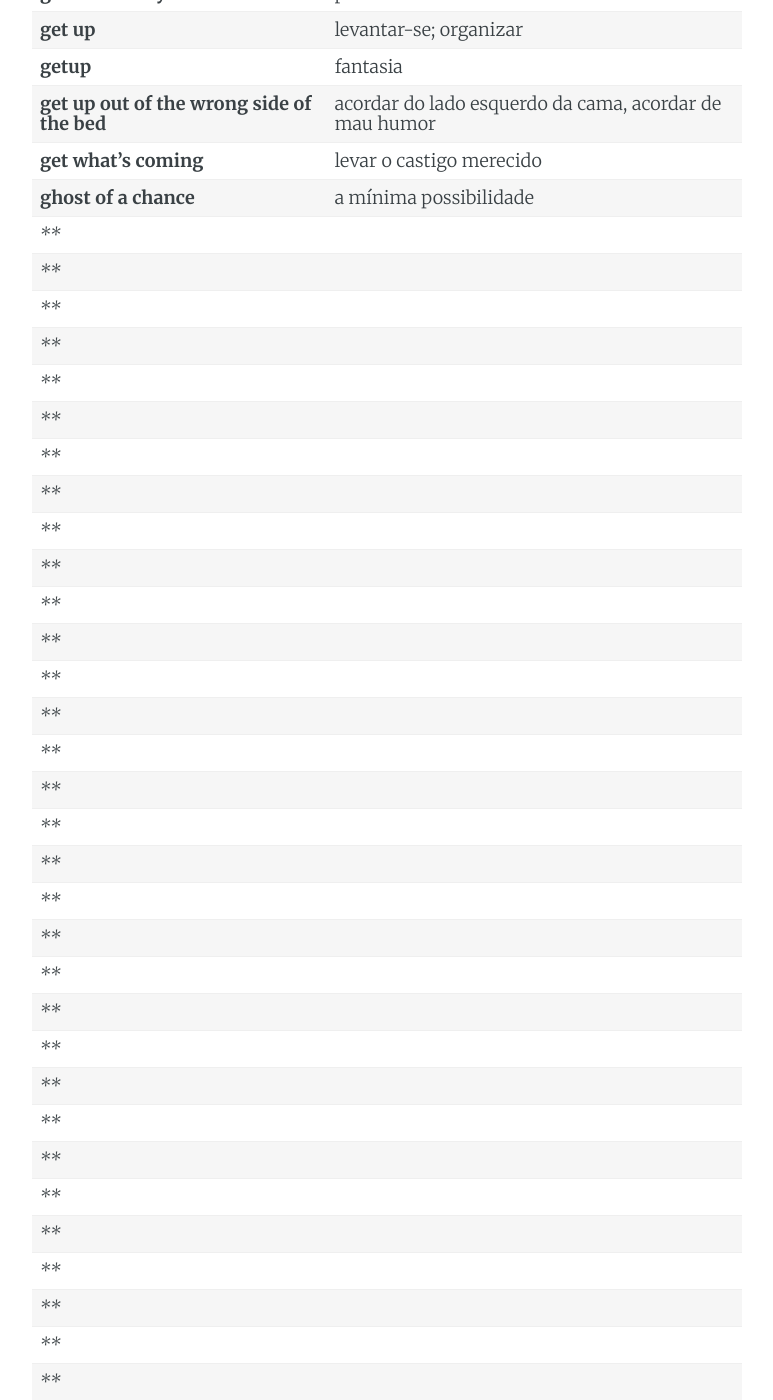
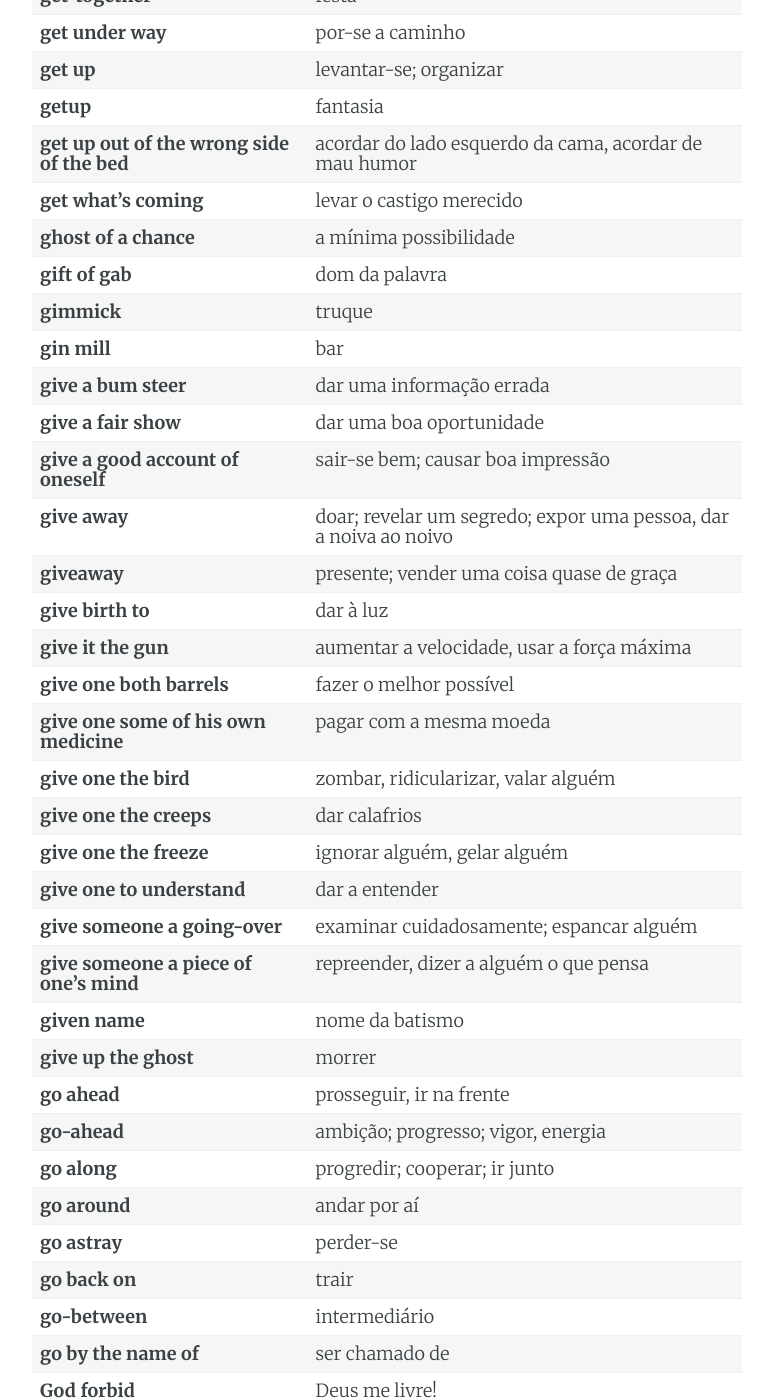
Before and after one commit to onesimo/blog, a Jekyll site: the page built from _posts/2017-06-21-english-grammar-lesson-forty-four-g-h-l.md, in a window 1280 px wide and 1400 px high, scrolled down 1537 px. Shown: the whole window, without its empty margins (253-1026 px from the left). Built offline with Jekyll 4.4.1, drawn with Linux system fonts in a browser that asks for light colours; some of the changed text lies outside the part shown.

Commit message:
add lesson forty-four

```diff
--- a/_posts/2017-06-21-english-grammar-lesson-forty-four-g-h-l.md
+++ b/_posts/2017-06-21-english-grammar-lesson-forty-four-g-h-l.md
@@ -45,6 +45,80 @@ categories: English grammar lesson
 **get up out of the wrong side of the bed** | acordar do lado esquerdo da cama, acordar de mau humor
 **get what's coming** | levar o castigo merecido
 **ghost of a chance** | a mínima possibilidade
+**gift of gab** | dom da palavra
+**gimmick** | truque
+**gin mill** | bar
+**give a bum steer** | dar uma informação errada
+**give a fair show** | dar uma boa oportunidade
+**give a good account of oneself** | sair-se bem; causar boa impressão
+**give away** | doar; revelar um segredo; expor uma pessoa, dar a noiva ao noivo
+**giveaway** | presente; vender uma coisa quase de graça
+**give birth to** | dar à luz
+**give it the gun** | aumentar a velocidade, usar a força máxima
+**give one both barrels** | fazer o melhor possível
+**give one some of his own medicine** | pagar com a mesma moeda
+**give one the bird** | zombar, ridicularizar, valar alguém
+**give one the creeps** | dar calafrios
+**give one the freeze** | ignorar alguém, gelar alguém
+**give one to understand** | dar a entender
+**give someone a going-over** | examinar cuidadosamente; espancar alguém
+**give someone a piece of one's mind** | repreender, dizer a alguém o que pensa
+**given name** | nome da batismo
+**give up the ghost** | morrer
+**go ahead** | prosseguir, ir na frente
+**go-ahead** | ambição; progresso; vigor, energia
+**go along** | progredir; cooperar; ir junto
+**go around** | andar por aí
+**go astray** | perder-se
+**go back on** | trair
+**go-between** | intermediário
+**go by the name of** | ser chamado de
+**God forbid** | Deus me livre!
+**go down the drain** | ir por água abaixo
+**go Dutch** | parar cada um por i
+**go for** | ir buscar
+**go for a spin** | dar uma volta de carro
+**go for it** | paquerar
+**go from bad to worse** | ir de mal à pior
+**go fly a bike** | vá plantar batatas!
+**go hang** | suma daqui!
+**go hard with** | ser severo com
+**go in for** | participar
+**going places** | obtendo sucessos
+**going into effect** | entrar em vigor
+**good and** | excessivamente
+**good Lord!** | oh, Senhor!
+**go off the deep end** | perder as estribeiras
+**goofy** | palerma, amalucado
+**go on!** | deixe disso!, não brinque!
+**goose egg** | zero (escolar)
+**goose flesh** | arrepio
+**go over board for** | entusiasmar-se muito por
+**go pit a pat** | andar pé ante pé
+**go steady** | namoro firme
+**go the whole hog = go through with** | levar o cabo
+**go to hell** | vá para o inferno
+**go to one's head** | subir à cabeça
+**go to the dogs/pot** | arruinar-se
+**go to the trouble** | dar-se ao trabalho
+**go to the wall** | falir
+**go up the air** | ficar nervoso
+**go with** | namorar
+**grasp all, lose all** | quem tudo quer nada tem
+**grease the palm** | subornar
+**green-eyed monster** | ciúme
+**grin like a cheshire cat** | rir sem motivo
+**groovy!** | legal!
+**gum up the works** | frustar
+
+**H**
+
+**hail fellow well met** | amigo, pessoa de quem todos gostam
+**half-baked** | imaturo; incompleto
+**half-breed = half-caste** | mestiço
+**half hearted** | sem entusiasmo
+**hammer and tong** | com toda força e vigor
+**handle with kid gloves** | tratar com prudência, com diplomacia
 **** |
 **** |
 **** |
@@ -153,75 +227,3 @@ categories: English grammar lesson
 **** |
 **** |
 **** |
-**** |
-**** |
-**** |
-**** |
-**** |
-**** |
-**** |
-**** |
-**** |
-**** |
-**** |
-**** |
-**** |
-**** |
-**** |
-**** |
-**** |
-**** |
-**** |
-**** |
-**** |
-**** |
-**** |
-**** |
-**** |
-**** |
-**** |
-**** |
-**** |
-**** |
-**** |
-**** |
-**** |
-**** |
-**** |
-**** |
-**** |
-**** |
-**** |
-**** |
-**** |
-**** |
-**** |
-**** |
-**** |
-**** |
-**** |
-**** |
-**** |
-**** |
-**** |
-**** |
-**** |
-**** |
-**** |
-**** |
-**** |
-**** |
-**** |
-**** |
-**** |
-**** |
-**** |
-**** |
-**** |
-**** |
-**** |
-**** |
-**** |
-**** |
-**** |
-**** |
```
